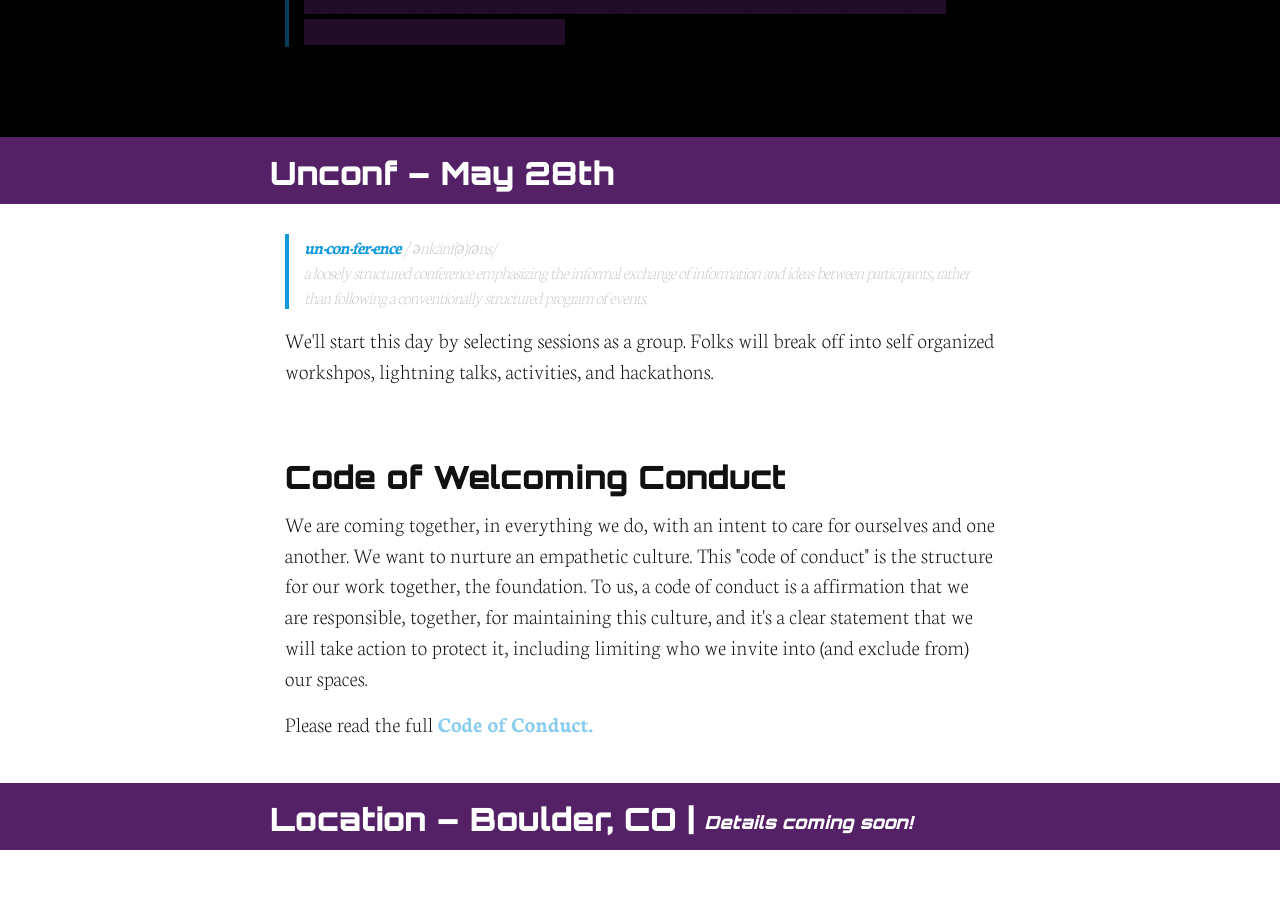
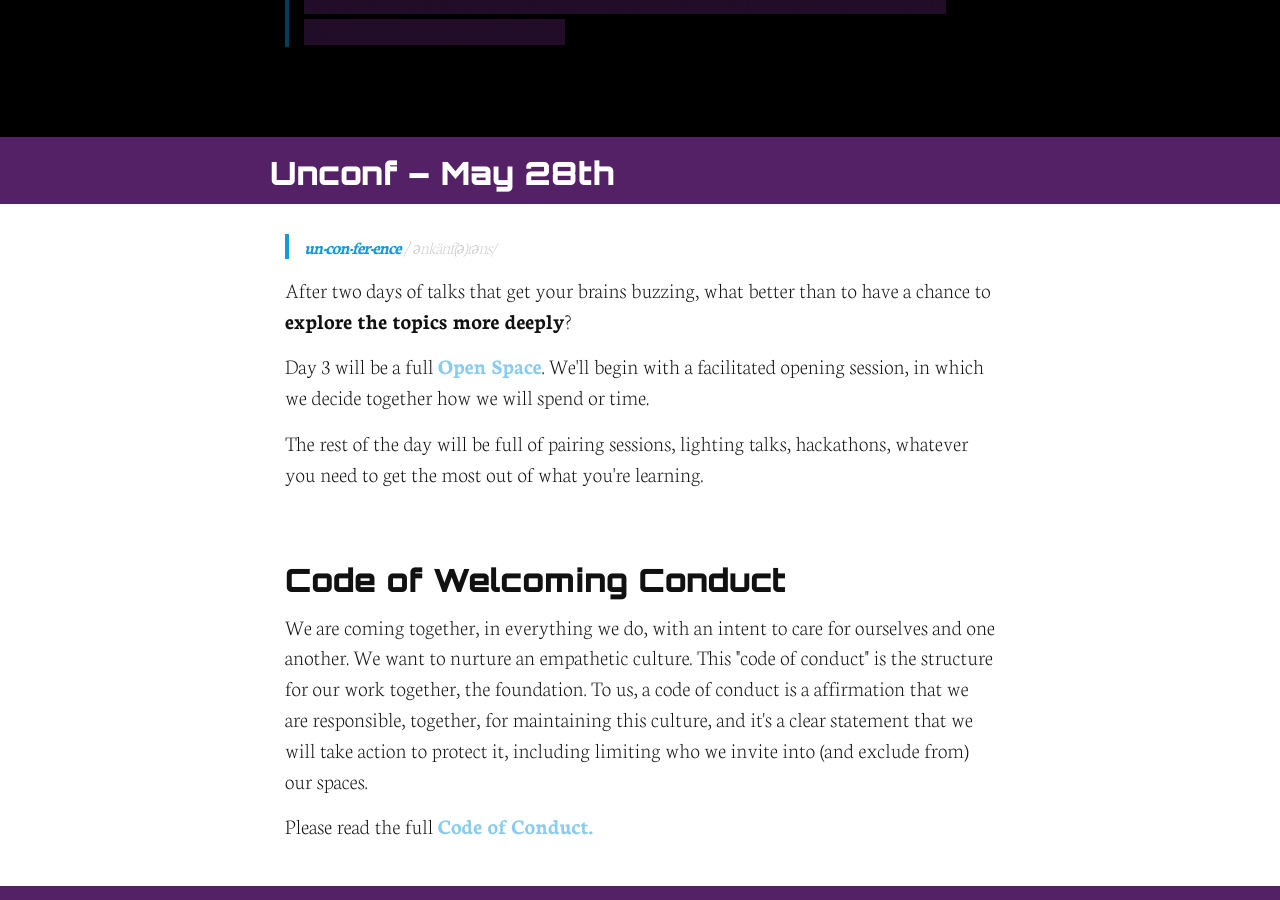
Before and after one commit to maitria/moonconf.org, a Jekyll site: the page built from index.html, in a window 1280 px wide and 900 px high, scrolled down 8665 px. Built offline with Jekyll 4.4.1, drawn with Linux system fonts in a browser that asks for light colours.

Commit message:
More detail about Open Space.

```diff
--- a/_includes/unconf.html
+++ b/_includes/unconf.html
@@ -6,12 +6,11 @@
   </header>
   <div class="section-block-content wrapper">
     <blockquote cite="https://www.google.com/webhp?sourceid=chrome-instant&ion=1&espv=2&ie=UTF-8#q=unconference">
-      <strong>un·con·fer·ence</strong>
-      <em>/ˈənkänf(ə)rəns/</em><br>
-      a loosely structured conference emphasizing the informal exchange of information and ideas between participants, rather than following a conventionally structured program of events.
+    <strong>un·con·fer·ence</strong>
+    <em>/ˈənkänf(ə)rəns/</em><br>
     </blockquote>
-    <p>
-      We'll start this day by selecting sessions as a group. Folks will break off into self organized workshpos, lightning talks, activities, and hackathons.
-    </p>
+    <p>After two days of talks that get your brains buzzing, what better than to have a chance to <strong>explore the topics more deeply</strong>?</p>
+    <p>Day 3 will be a full <a href="https://en.wikipedia.org/wiki/Open_Space_Technology">Open Space</a>. We'll begin with a facilitated opening session, in which we decide together how we will spend or time.</p>
+    <p>The rest of the day will be full of pairing sessions, lighting talks, hackathons, whatever you need to get the most out of what you're learning.</p>
   </div>
 </section>
```
